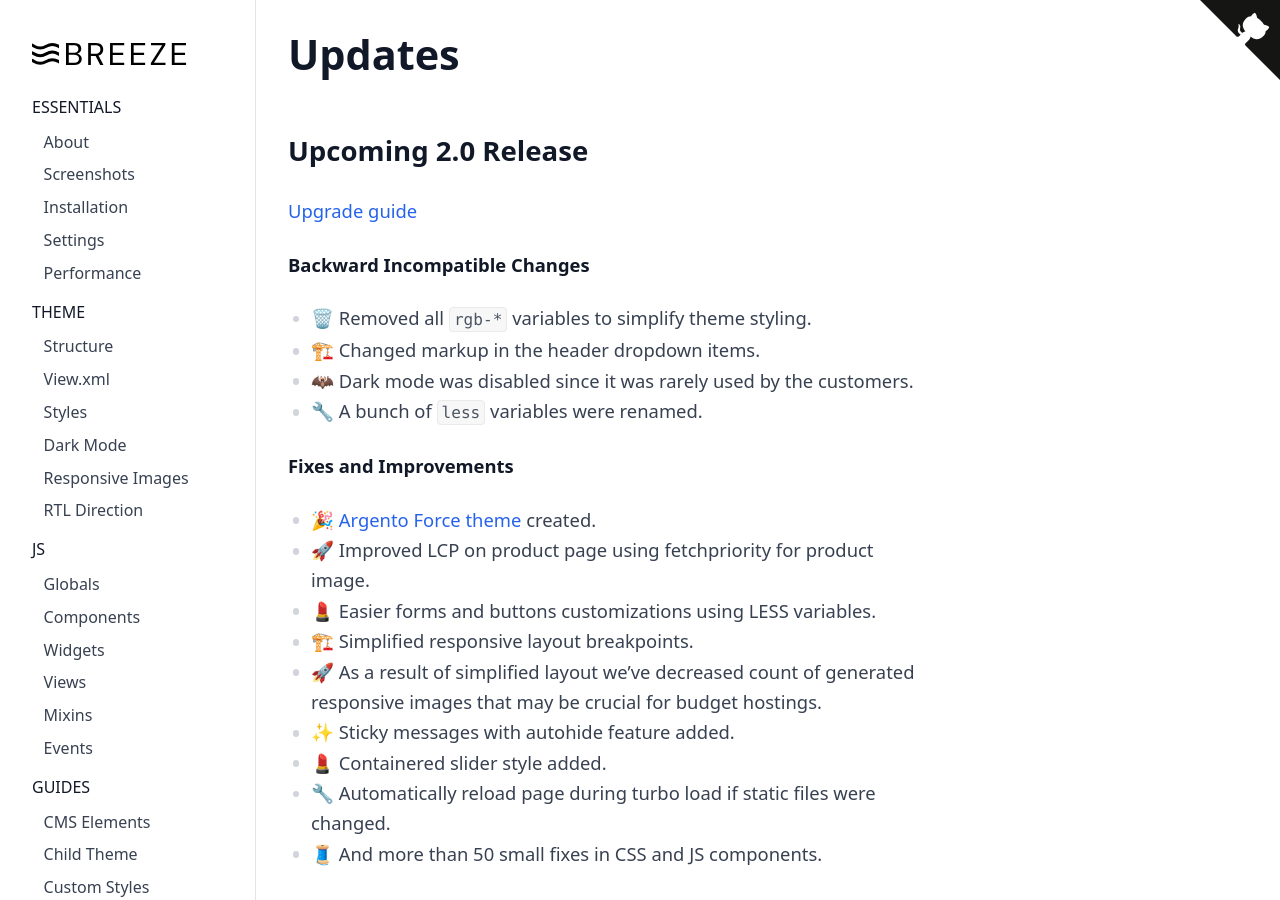
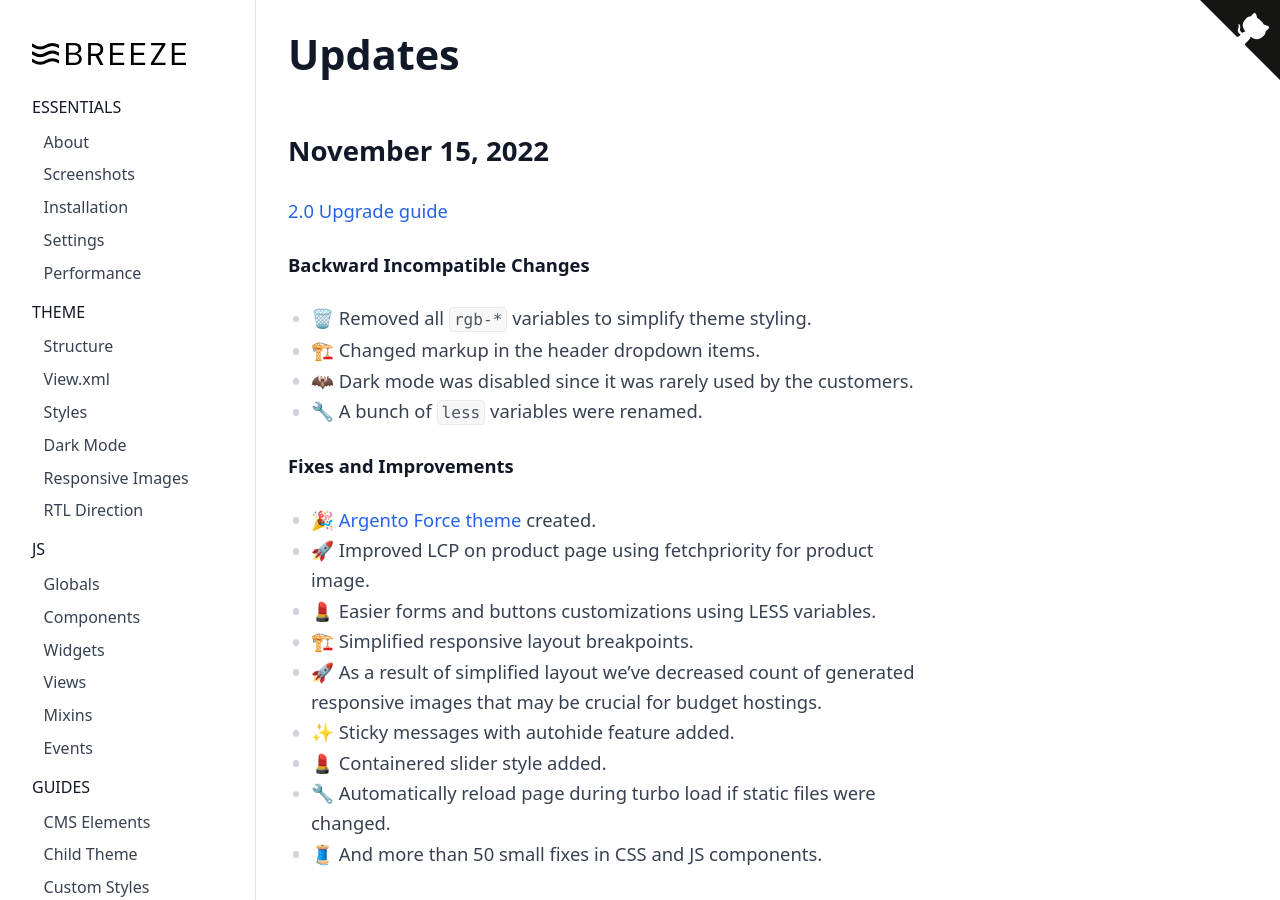
Before and after one commit to breezefront/breezefront.com, a Jekyll site: the page built from collections/_misc/updates.md, in a window 1280 px wide and 900 px high. Built offline with Jekyll 4.4.1, drawn with Linux system fonts in a browser that asks for light colours.

Commit message:
Update updates.md

```diff
--- a/collections/_misc/updates.md
+++ b/collections/_misc/updates.md
@@ -7,9 +7,9 @@ order: 50
 
 # Updates
 
-## Upcoming 2.0 Release
+## November 15, 2022
 
-[Upgrade guide](/upgrade#upgrading-from-1xx-to-2xx)
+[2.0 Upgrade guide](/upgrade#upgrading-from-1xx-to-2xx)
 
 **Backward Incompatible Changes**
 
```
